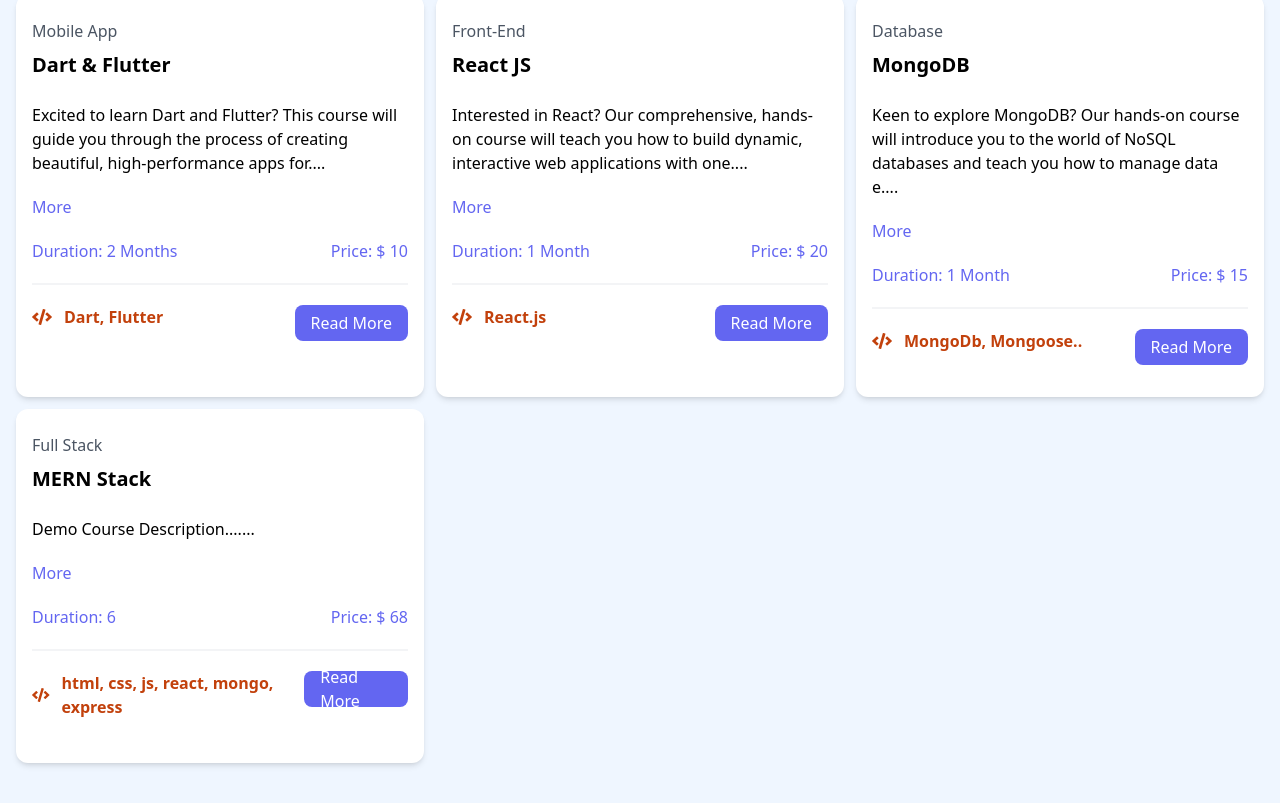
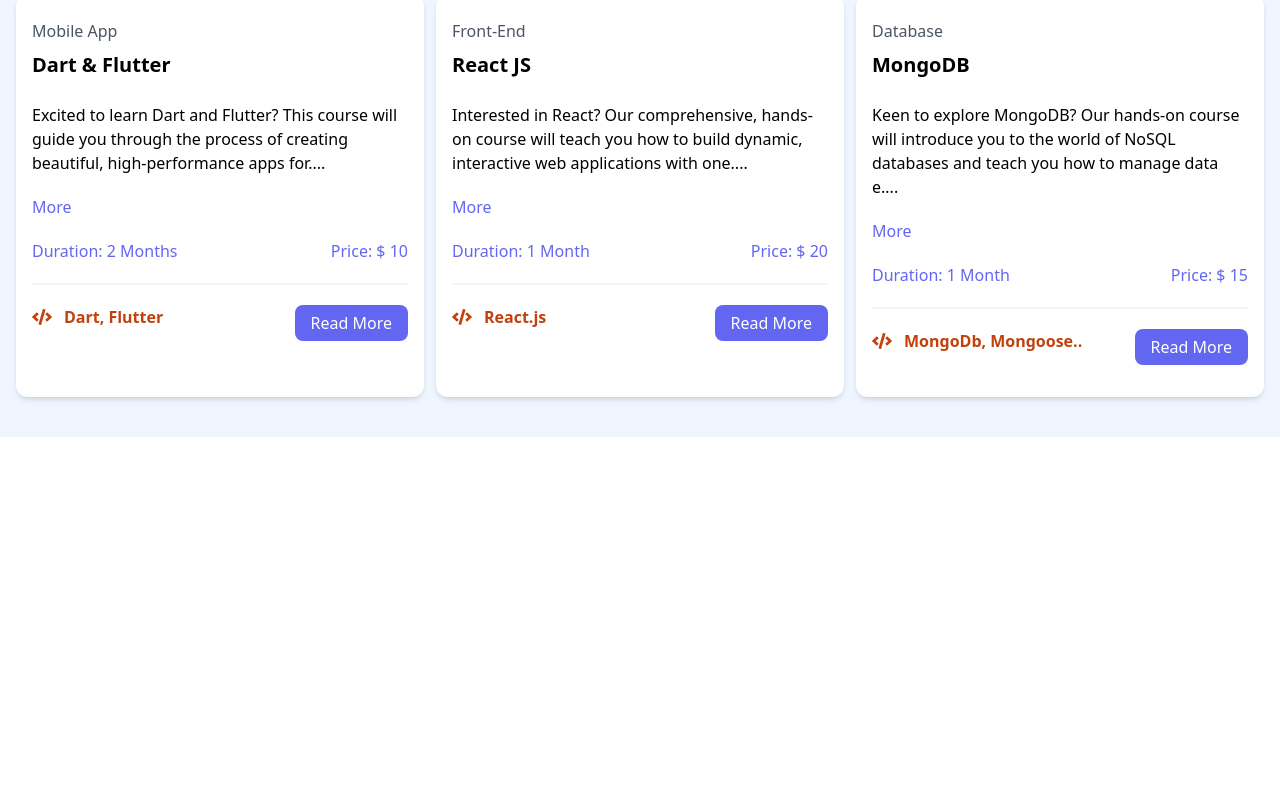
Before and after one commit to korodhsoaqoon/iftiinshe-react-app, a React (Vite) app: page /courses in a window 1280 px wide. Shown: the part 576-1379 px from the top of the page. After the commit the page ends 1013 px from the top, so only its background shows below. Built offline with nearby package versions, Linux system fonts and the light colour scheme; data requests are answered from the project's data file.

Commit message:
Added confirm before detelete

```diff
--- a/src/courses.json
+++ b/src/courses.json
@@ -88,21 +88,6 @@
         "contactEmail": "contact@ipsumlorem.com",
         "contactPhone": "555-555-5555"
       }
-    },
-    {
-      "id": "4cc7",
-      "title": "MERN Stack",
-      "type": "Full Stack",
-      "description": "Demo Course Description...",
-      "duration": "6",
-      "technology": "html, css, js, react, mongo, express",
-      "price": "68",
-      "instructor": {
-        "name": "Hassan Mohamed",
-        "description": "mern stack developer....",
-        "contactEmail": "hassan@email.com",
-        "contactPhone": "+252 61 5868988"
-      }
     }
   ]
 }
--- a/src/pages/CourseDetailsPage.jsx
+++ b/src/pages/CourseDetailsPage.jsx
@@ -2,11 +2,12 @@
 import Spinner from "../components/Spinner";
 import { useParams, Link } from "react-router-dom";
 import { FaArrowLeft } from "react-icons/fa";
-
+import { useNavigate } from "react-router-dom";
 const CourseDetailsPage = () => {
   const [course, setCourse] = useState(null);
   const [loading, setLoading] = useState(true);
   const { id } = useParams();
+  const navigate = useNavigate();
   console.log(id);
   useEffect(() => {
     const fetchCourse = async () => {
@@ -25,10 +26,12 @@
 
   // delete
   const handleDelete = async () => {
+    const confirm = window.confirm("Are you sure to delete this course?");
+    if (!confirm) return;
     const res = await fetch(`http://localhost:5000/courses/${id}`, {
       method: "DELETE",
     });
-    return;
+    return navigate("/courses");
   };
 
   return (
```
